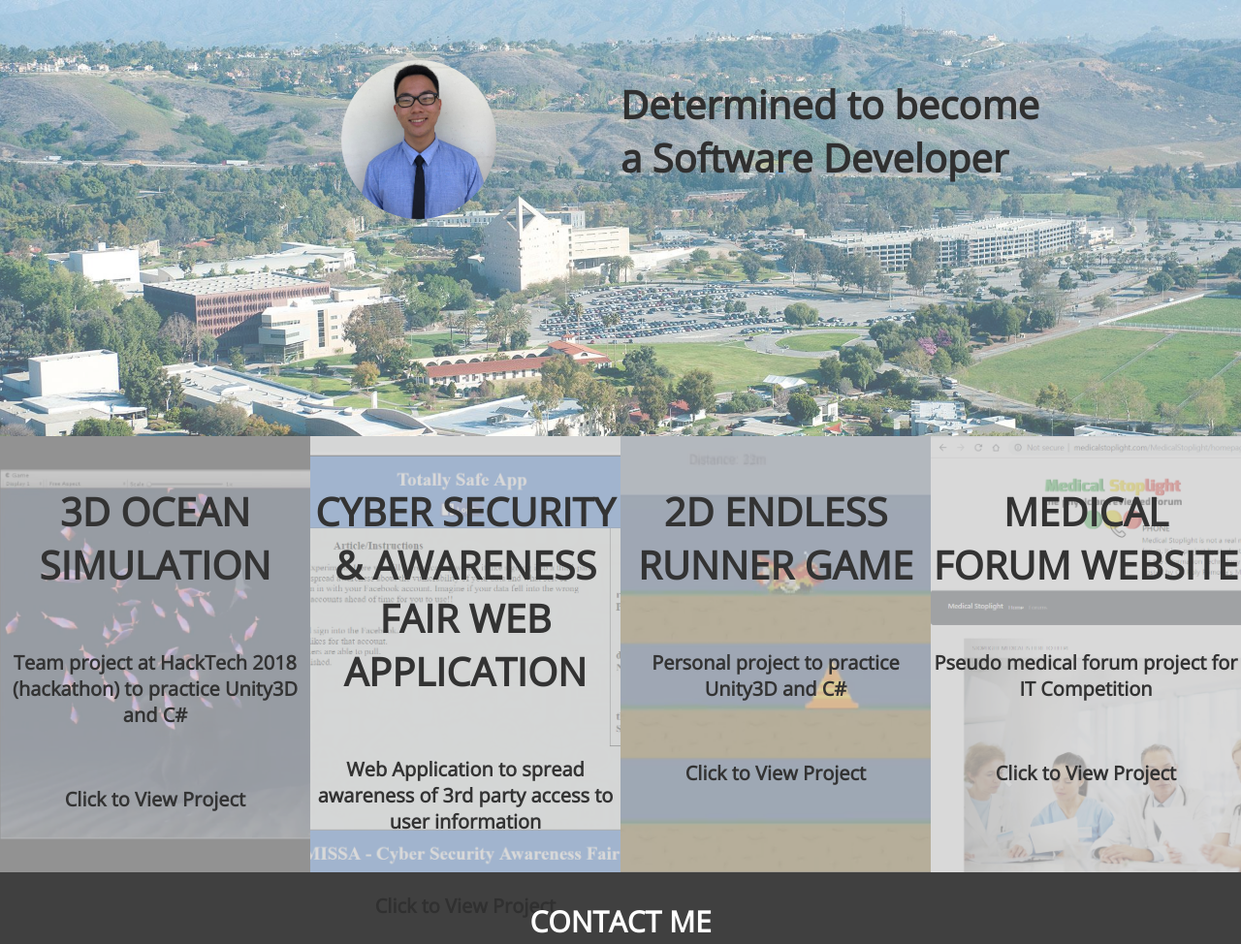
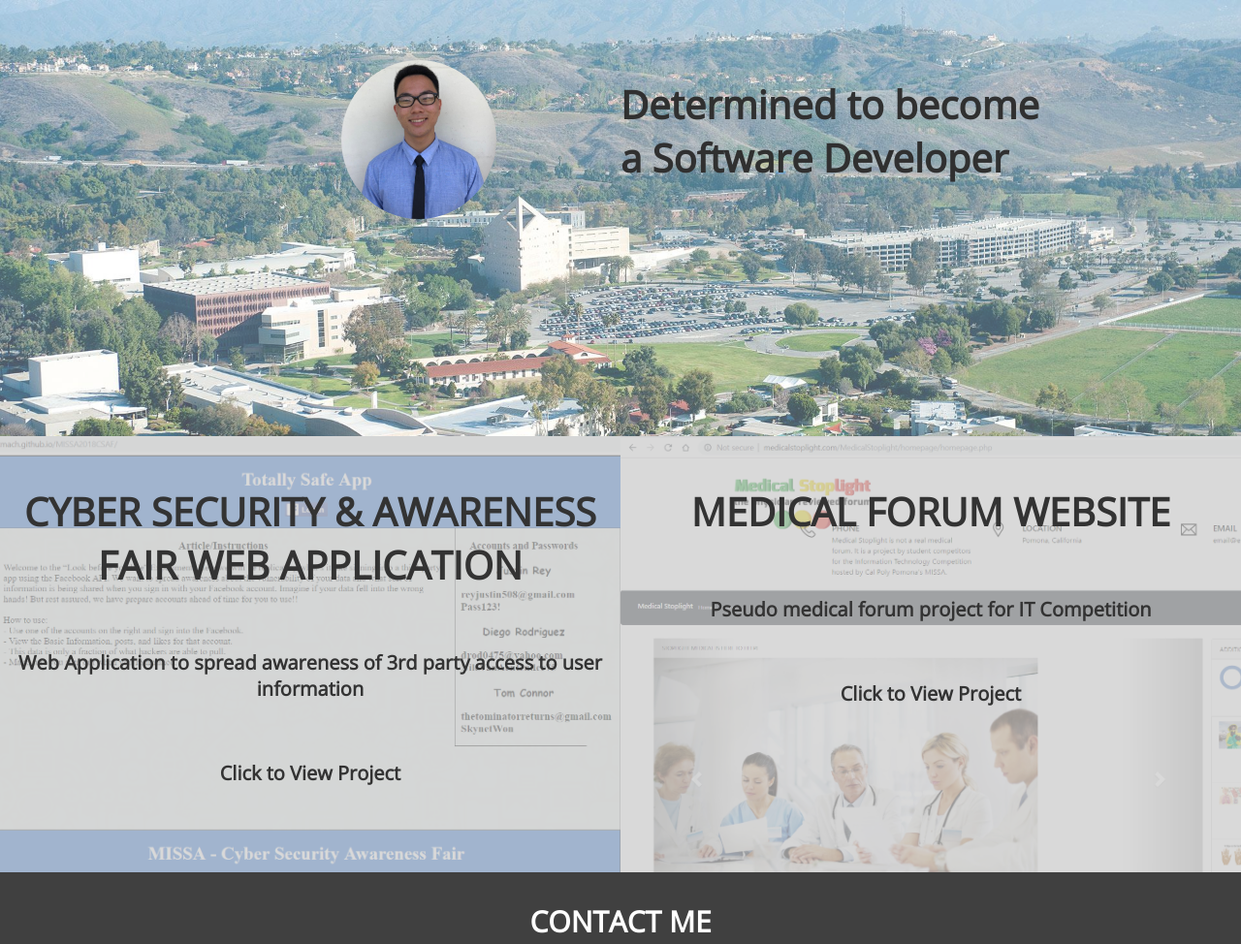
Before and after one commit to ntmach/ntmach.github.io, a plain HTML site: page index.html in a window 1280 px wide. Shown: the top 974 px of the page at 97% size. Drawn offline with nearby package versions, Linux system fonts and the light colour scheme.

Commit message:
Update Portfolio
Clean up

```diff
--- a/css/style.css
+++ b/css/style.css
@@ -61,44 +61,49 @@
 	display: none;
 }
 
+/*
 .section-two-container-left {
-	width: calc(100%/4);
+	width: calc(100%/2);
 	height: 450px;
 	float: left;
 	text-align: center;
 }
+*/
 .section-two-container-middle {
-	width: calc(100%/4);
+	width: calc(100%/2);
 	height: 450px;
 	float: left;
 	text-align: center;
 }
 
 .section-two-container-right {
-	width: calc(100%/4);
+	width: calc(100%/2);
 	height: 450px;
 	float: left;
 	text-align: center;
 }
 
+/*
 .section-two-container-new {
-	width: calc(100%/4);
+	width: calc(100%/2);
 	height: 450px;
 	float: left;
 	text-align: center;
 }
+*/
 
-
+/*
 .background-img-project1 {
 	background-image: url("../media/Project1.png");
 	background-size: cover;
 	content:"";
 	opacity: .35;
 	height: 450px;
-	width: calc(100%/4);
+	width: calc(100%/2);
 	position: absolute;
 	z-index: -1;
 }
+*/
 
 .background-img-project2 {
 	background-image: url("../media/Project2.png");
@@ -107,21 +112,23 @@
 	content:"";
 	opacity: .35;
 	height: 450px;
-	width: calc(100%/4);
+	width: calc(100%/2);
 	position: absolute;
 	z-index: -1;
 }
 
+/*
 .background-img-project3 {
 	background-image: url("../media/Project3.png");
 	background-size: cover;
 	content:"";
 	opacity: .35;
 	height: 450px;
-	width: calc(100%/4);
+	width: calc(100%/2);
 	position: absolute;
 	z-index: -1;
 }
+*/
 
 .background-img-project4 {
 	background-image: url("../media/Project4.png");
@@ -129,7 +136,7 @@
 	content:"";
 	opacity: .35;
 	height: 450px;
-	width: calc(100%/4);
+	width: calc(100%/2);
 	position: absolute;
 	z-index: -1;
 }
@@ -155,7 +162,7 @@
 
 .project-link-container {
 	content:"";
-    width: calc(100%/4);
+    width: calc(100%/2);
     height: 450px;
     text-decoration: none;
     z-index: 1;
@@ -212,6 +219,7 @@
     margin: 0 auto 1rem auto;
     padding: .25rem .25rem;
     width: 100%;
+    font-family: 'Open Sans';
 }
 
 .contact-me-contactEmail {
@@ -220,6 +228,7 @@
     margin: 0 auto 1rem auto;
     padding: .25rem .25rem;
     width: 100%;
+    font-family: 'Open Sans';
 }
 
 .contact-me-contactMessage {
@@ -228,6 +237,7 @@
     margin: 0 auto 1rem auto;
     padding: .25rem .25rem;
     width: 100%;
+    font-family: 'Open Sans';
 }
 
 .contact-me-send {
--- a/index.html
+++ b/index.html
@@ -37,21 +37,6 @@
 		<h2 class='section-two-title'>Projects</h2>
 
 
-
-
-		<section class='section-two-container-left'>
-			<section class='background-img-project1'></section>
-			<section class='project-link-container'>
-				<a class='project-link' href='https://www.youtube.com/watch?v=nY0dQdIIVDk&feature=youtu.be' target='_blank'></a>
-			</section>
-			<p class='project-title'>3D Ocean Simulation</p>
-			<p class='project-description'>Team project at HackTech 2018 (hackathon) to practice Unity3D and C#</p>
-			<p class='project-description'>Click to View Project</p>
-		</section>
-
-
-
-
 		<section class='section-two-container-middle'>
 			<section class='background-img-project2'></section>
 			<section class='project-link-container'>
@@ -62,20 +47,7 @@
 			<p class='project-description'>Click to View Project</p>
 		</section>
 
-
-
-
 		<section class='section-two-container-right'>
-			<section class='background-img-project3'></section>
-			<section class='project-link-container'>
-				<a class='project-link' href='https://www.youtube.com/watch?v=C6AvK3cA-GI' target='_blank'></a>
-			</section>
-			<p class='project-title'>2D Endless Runner Game</p>
-			<p class='project-description'>Personal project to practice Unity3D and C#</p>
-			<p class='project-description'>Click to View Project</p>
-		</section>
-
-		<section class='section-two-container-new'>
 			<section class='background-img-project4'></section>
 			<section class='project-link-container'>
 				<a class='project-link' href='http://medicalstoplight.com' target='_blank'></a>
```
